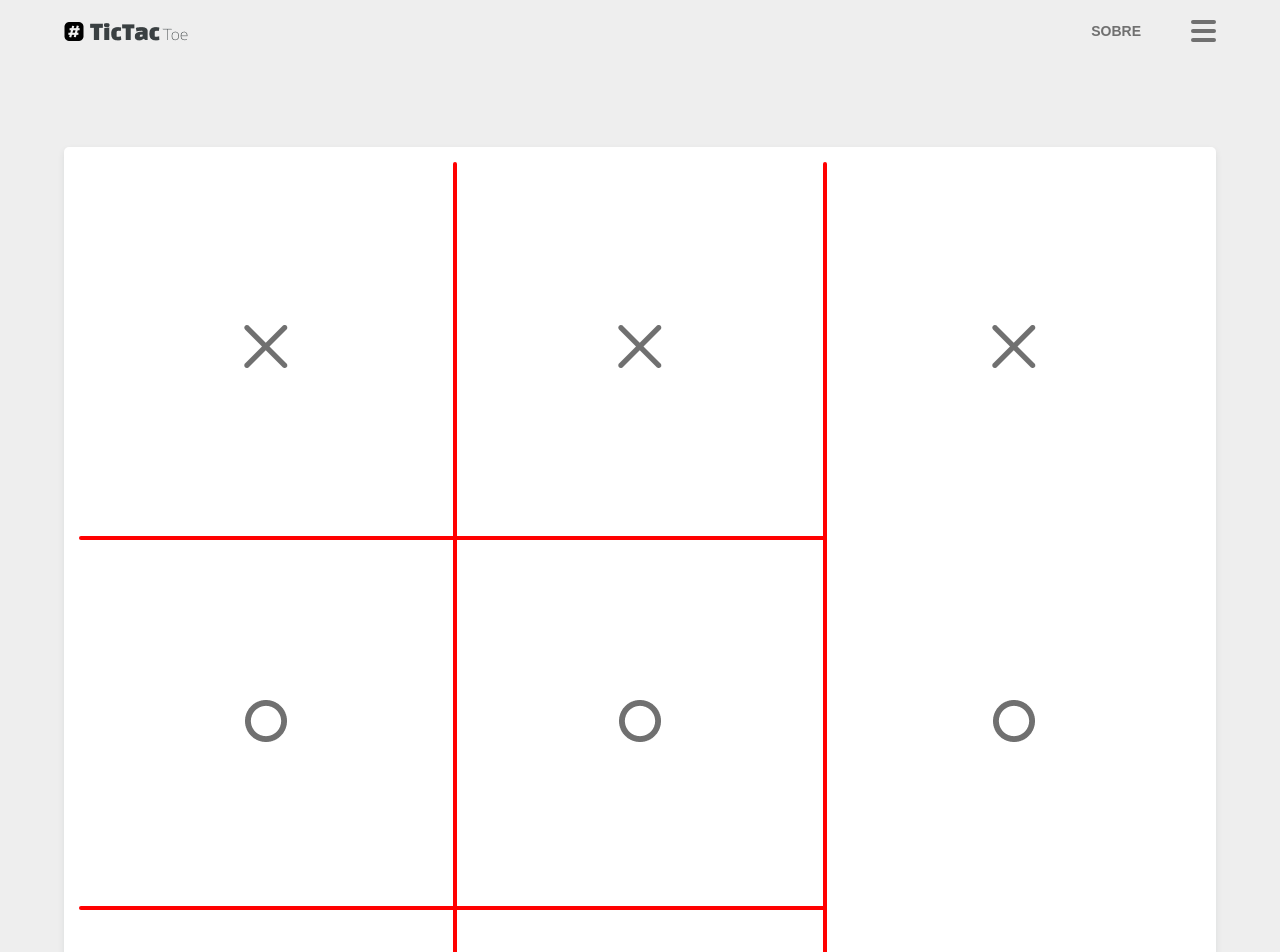
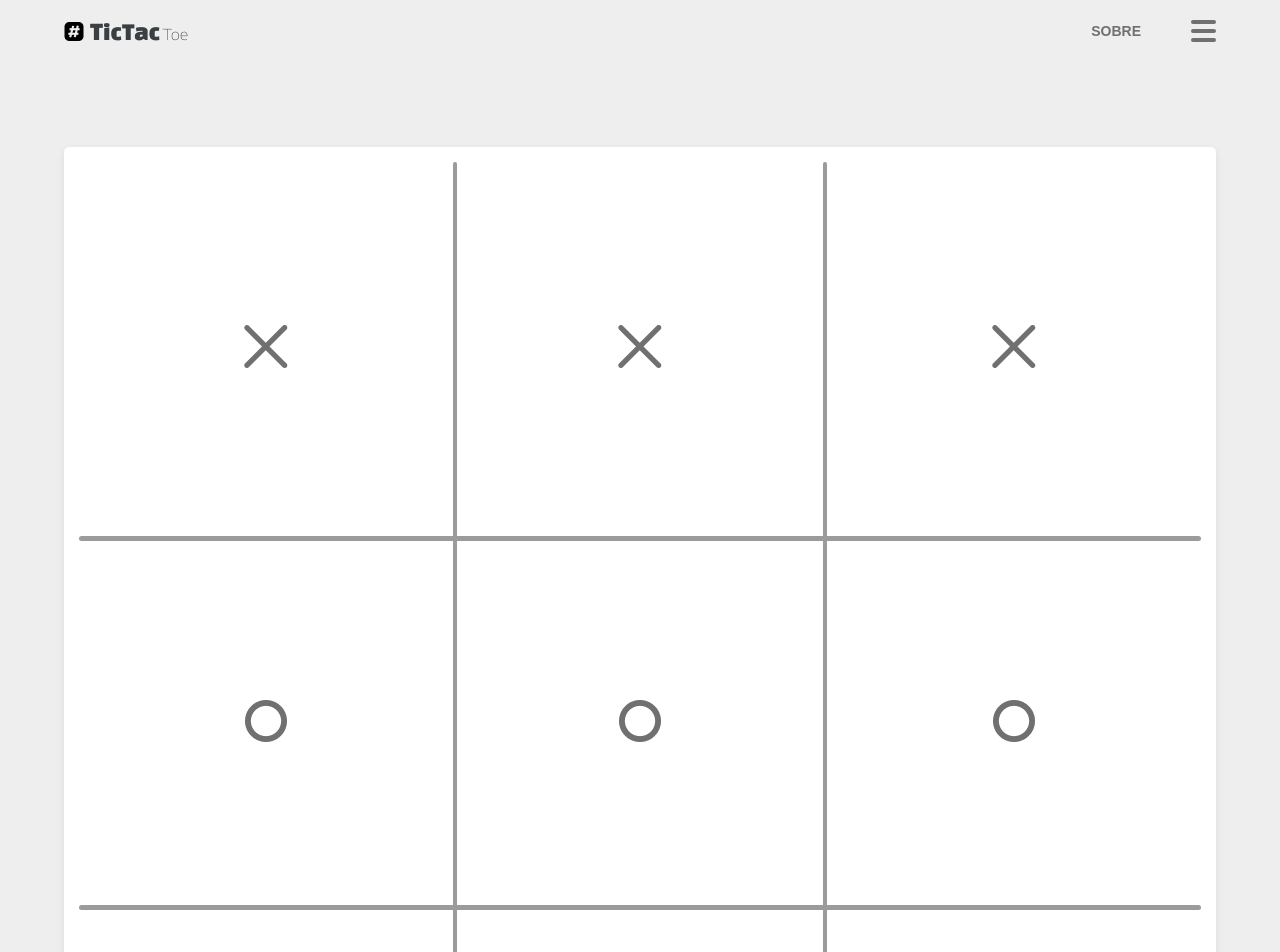
Before and after one commit to TitanCodeXD/tic-tac-toe, a React (Create React App) app: page / in a window 1280 px wide. Shown: the top 952 px of the page. Built offline with nearby package versions, Linux system fonts and the light colour scheme; a web font is replaced by a local one.

Commit message:
Finalizando o Hashtag com Bordas arredondadas usando CSS

```diff
--- a/src/Components/Hashtag/styles.css
+++ b/src/Components/Hashtag/styles.css
@@ -24,13 +24,14 @@
 
 .hashtag > .item:nth-child(2),
 .hashtag > .item:nth-child(4),
+.hashtag > .item:nth-child(6),
 .hashtag > .item:nth-child(8) {
     justify-content: space-between;
 }
 
 
 .hashtag > .item:nth-child(4),
-.hashtag > .item:nth-child(4) {
+.hashtag > .item:nth-child(6) {
  flex-direction: column;
 }
 
@@ -38,10 +39,12 @@
 .hashtag > .item:nth-child(2)::after,
 .hashtag > .item:nth-child(4)::before,
 .hashtag > .item:nth-child(4)::after,
+.hashtag > .item:nth-child(6)::before,
+.hashtag > .item:nth-child(6)::after,
 .hashtag > .item:nth-child(8)::before,
 .hashtag > .item:nth-child(8)::after {
     content: "";
-    background-color: red;
+    background-color: var(--color-third);
 }
 
 .hashtag > .item:nth-child(2)::before,
@@ -52,23 +55,41 @@
     height: 100%;
 }
 
+.hashtag > .item:nth-child(4)::before,
+.hashtag > .item:nth-child(4)::after,
+.hashtag > .item:nth-child(6)::before,
+.hashtag > .item:nth-child(6)::after {
+    width: 100%;
+    height: 5px;
+
+}
 
 .hashtag > .item:nth-child(2)::before,
-.hashtag > .item:nth-child(2)::after{
+.hashtag > .item:nth-child(2)::after {
     border-top-left-radius: 2px;
     border-top-right-radius: 2px;
 }
 
+
 .hashtag > .item:nth-child(4)::before,
-.hashtag > .item:nth-child(4)::after{
-    width: 100%;
-    height: 4px;
-    border-top-left-radius: 2px;
-    border-bottom-left-radius: 2px;
+.hashtag > .item:nth-child(4)::after {
+    border-top-left-radius: 2.5px;
+    border-bottom-left-radius: 2.5px;
 }
 
+
 .hashtag > .item:nth-child(5) {
-    border: 4px solid red;
+    border: solid var(--color-third);
+    border-left-width: 4px;
+    border-right-width: 4px;
+    border-top-width: 5px;
+    border-bottom-width: 5px;
+}
+
+.hashtag > .item:nth-child(6)::before,
+.hashtag > .item:nth-child(6)::after{
+    border-top-right-radius: 2.5px;
+    border-bottom-right-radius: 2.5px;
 }
 
 .hashtag > .item:nth-child(8)::before,
```
